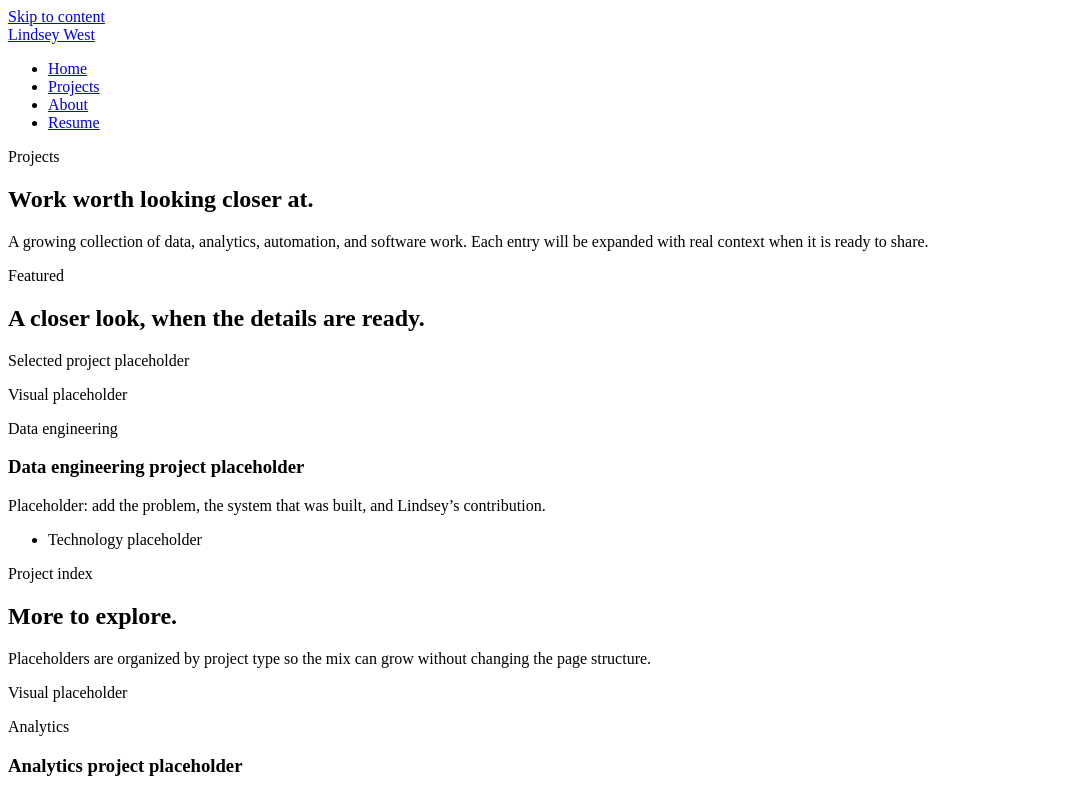
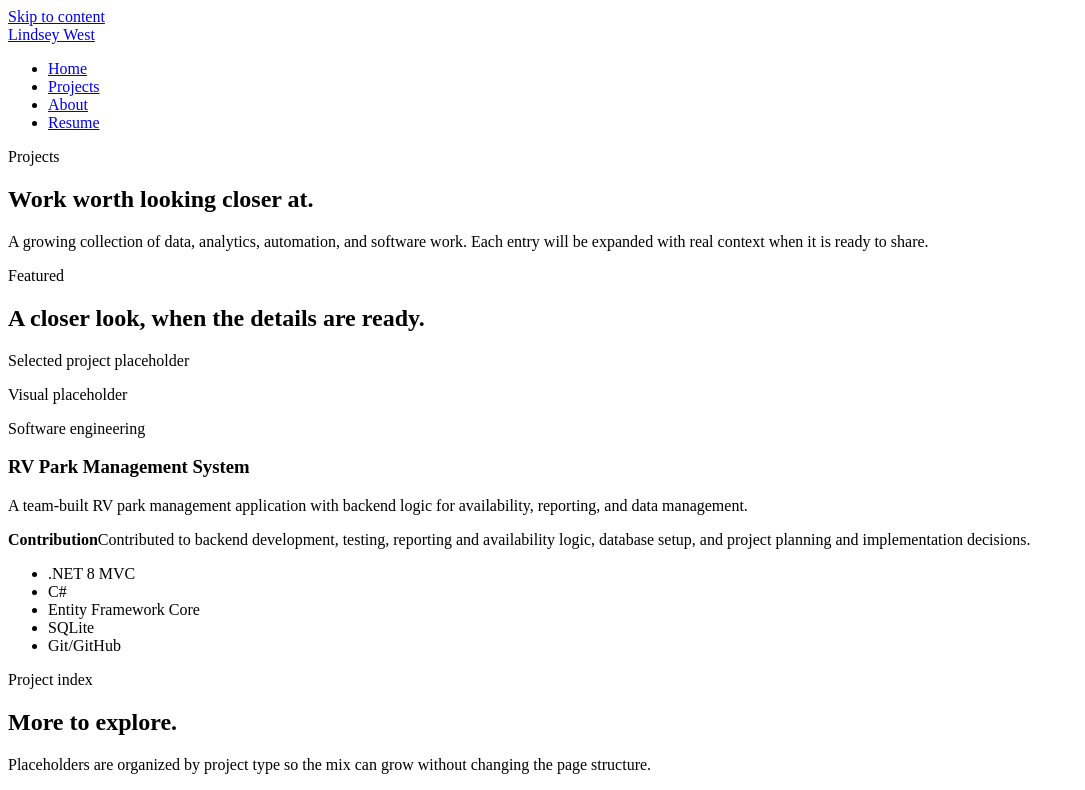
Before and after one commit to lindseyjwest/lindseywest.dev, a React (Vite) app: page /projects in a window 1280 px wide. Shown: the top 790 px of the page, without its empty margins (0-1085 px from the left). Built offline with nearby package versions, Linux system fonts and the light colour scheme; the HTML template or start-up script is replaced by a standard one.

Commit message:
feat: add RV Park Management System project

```diff
--- a/src/components/ProjectCard.tsx
+++ b/src/components/ProjectCard.tsx
@@ -31,6 +31,13 @@ export function ProjectCard({ project, variant = 'compact' }: ProjectCardProps)
         <h3>{project.title}</h3>
         <p>{project.description}</p>
 
+        {project.contributionSummary && (
+          <p className="project-contribution">
+            <strong>Contribution</strong>
+            {project.contributionSummary}
+          </p>
+        )}
+
         {project.technologies.length > 0 && (
           <ul className="technology-list" aria-label={`${project.title} technologies`}>
             {project.technologies.map((technology) => (
--- a/src/data/projects.ts
+++ b/src/data/projects.ts
@@ -13,6 +13,7 @@ export type Project = {
   title: string
   category: ProjectCategory
   description: string
+  contributionSummary?: string
   technologies: string[]
   githubUrl?: string
   liveUrl?: string
@@ -27,14 +28,16 @@ export type Project = {
 
 export const projects: Project[] = [
   {
-    id: 'data-engineering-placeholder',
-    title: 'Data engineering project placeholder',
-    category: 'Data engineering',
+    id: 'rv-park-management-system',
+    title: 'RV Park Management System',
+    category: 'Software engineering',
     description:
-      'Placeholder: add the problem, the system that was built, and Lindsey’s contribution.',
-    technologies: ['Technology placeholder'],
+      'A team-built RV park management application with backend logic for availability, reporting, and data management.',
+    contributionSummary:
+      'Contributed to backend development, testing, reporting and availability logic, database setup, and project planning and implementation decisions.',
+    technologies: ['.NET 8 MVC', 'C#', 'Entity Framework Core', 'SQLite', 'Git/GitHub'],
     featured: true,
-    visual: { tone: 'blue' },
+    visual: { tone: 'mint' },
   },
   {
     id: 'analytics-placeholder',
--- a/src/styles/global.css
+++ b/src/styles/global.css
@@ -827,6 +827,21 @@ code {
   margin-bottom: 1.25rem;
 }
 
+.project-contribution {
+  padding-left: 0.85rem;
+  border-left: 2px solid var(--accent);
+  font-size: 0.94rem;
+}
+
+.project-contribution strong {
+  display: block;
+  margin-bottom: 0.2rem;
+  color: var(--text);
+  font-size: 0.76rem;
+  letter-spacing: 0.06em;
+  text-transform: uppercase;
+}
+
 .project-category {
   margin-bottom: 0.8rem;
   color: var(--accent-dark);
@@ -943,6 +958,10 @@ code {
 
 .project-entry-compact .project-entry-content > p:not(.project-category) {
   margin-bottom: 0.95rem;
+}
+
+.project-entry-compact .project-contribution {
+  font-size: 0.87rem;
 }
 
 .about-hero {
```
